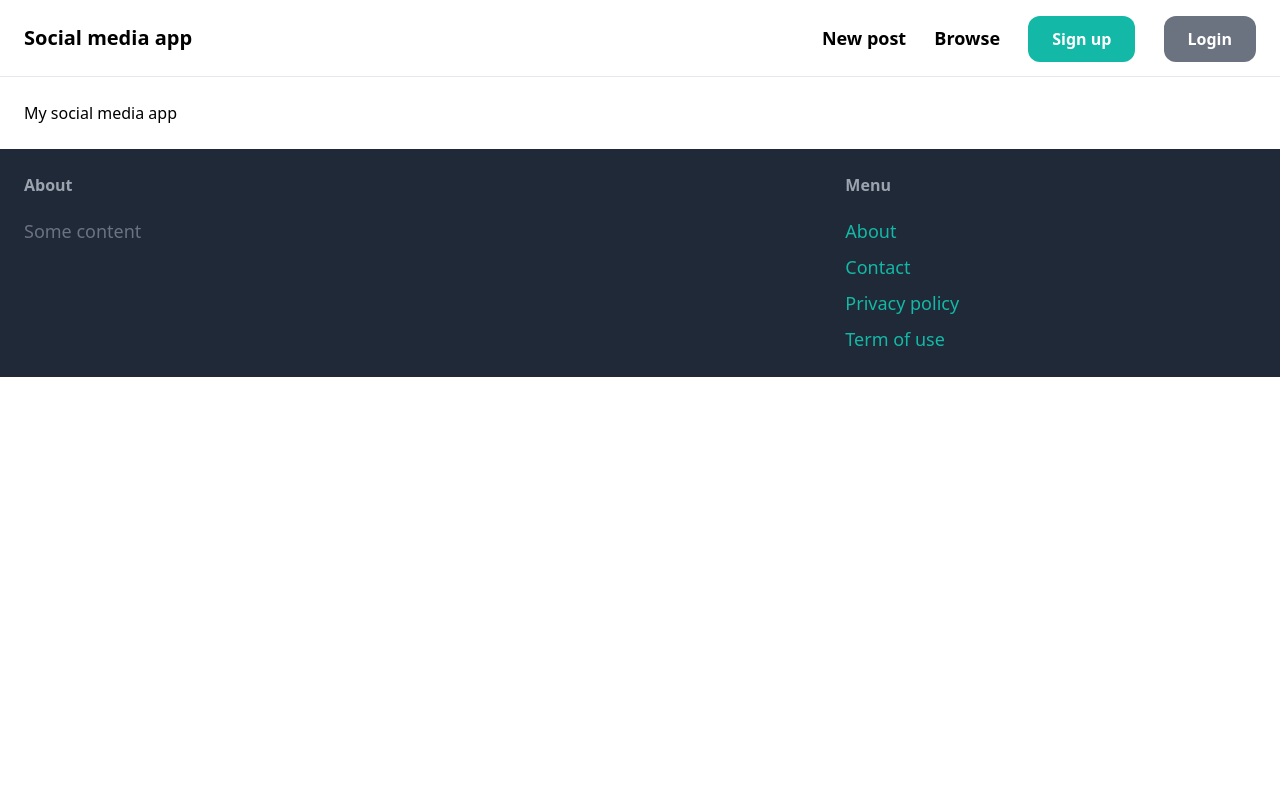
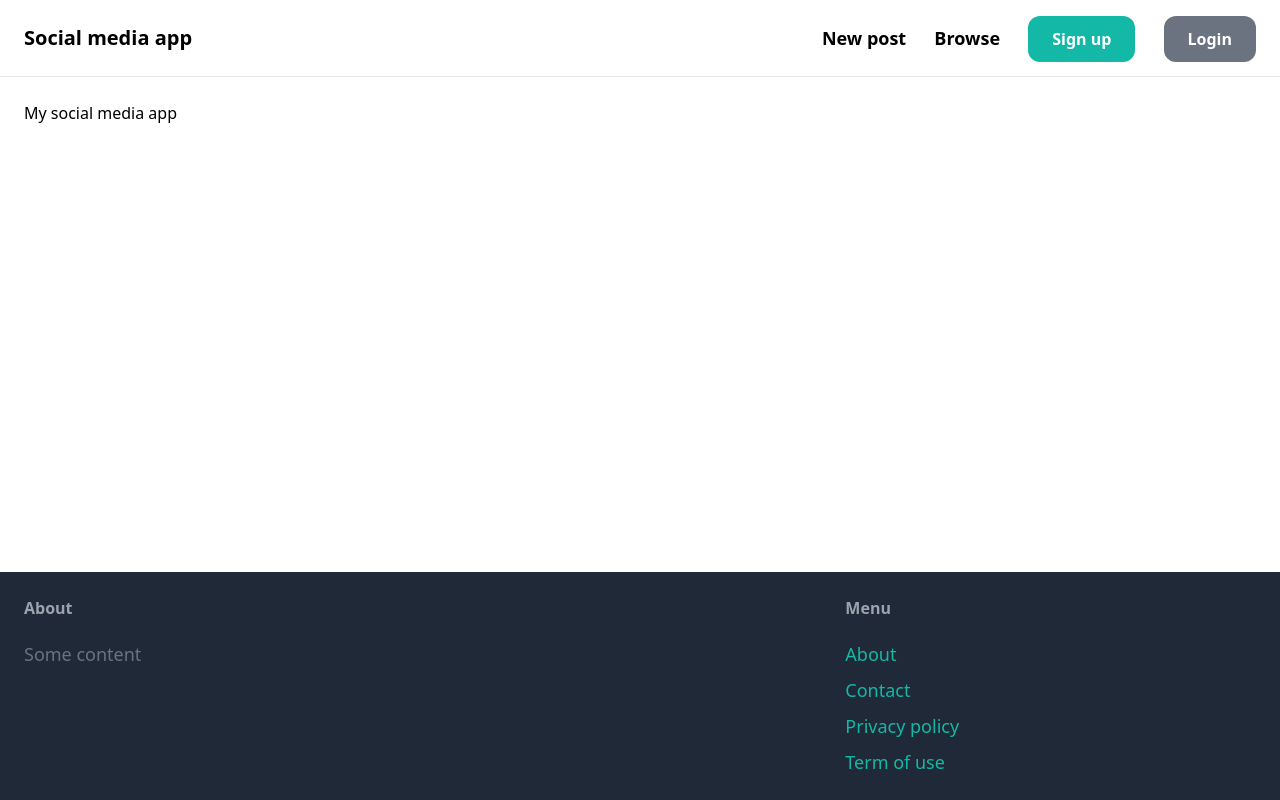
Before and after one commit to GabrielRodriguesMachado/social-media-app, a Django app: page / in a window 1280 px wide. Run offline with Django 4.2, Linux system fonts and the light colour scheme; some libraries are stand-ins or nearby versions.

Commit message:
css ajustado para o footer estar sempre no final da página

```diff
--- a/social_media_app/core/templates/core/base.html
+++ b/social_media_app/core/templates/core/base.html
@@ -1,12 +1,12 @@
 <!doctype html>
 
-<html>
+<html class="h-full">
     <head>
         <meta charset="utf-8">
         <script src="https://cdn.tailwindcss.com"></script>
         <title>{% block title %}{% endblock title %} | Social media app</title>
     </head>
-    <body>
+    <body class="h-full flex flex-col">
         <nav class="py-6 px-6 flex justify-between items-center border-b border-gray-200">
             <a href="/" class="text-xl font-semibold">Social media app</a>
 
@@ -18,7 +18,7 @@
                 <a href="#" class="px-6 py-3 text=lg font-semibold bg-gray-500 text-white rounded-xl hover:bg-gray-700">Login</a>
             </div>
         </nav>
-        <div class="px-6 py-6">
+        <div class="flex-grow px-6 py-6">
             {% block content %}
             {% endblock content %}
         </div>
@@ -32,7 +32,7 @@
                 <h3 class="mb-5 font-semibold text-gray-400">Menu</h3>
                 <ul class="space-y-2 text-lg text-teal-500">
                     <li class="hover:text-teal-700"><a href="#">About</a></li>
-                    <li class="hover:text-teal-700"><a href="#">Contact</a></li>
+                    <li class="hover:text-teal-700"><a href="{% url 'contact' %}">Contact</a></li>
                     <li class="hover:text-teal-700"><a href="#">Privacy policy</a></li>
                     <li class="hover:text-teal-700"><a href="#">Term of use</a></li>
                 </ul>
```
